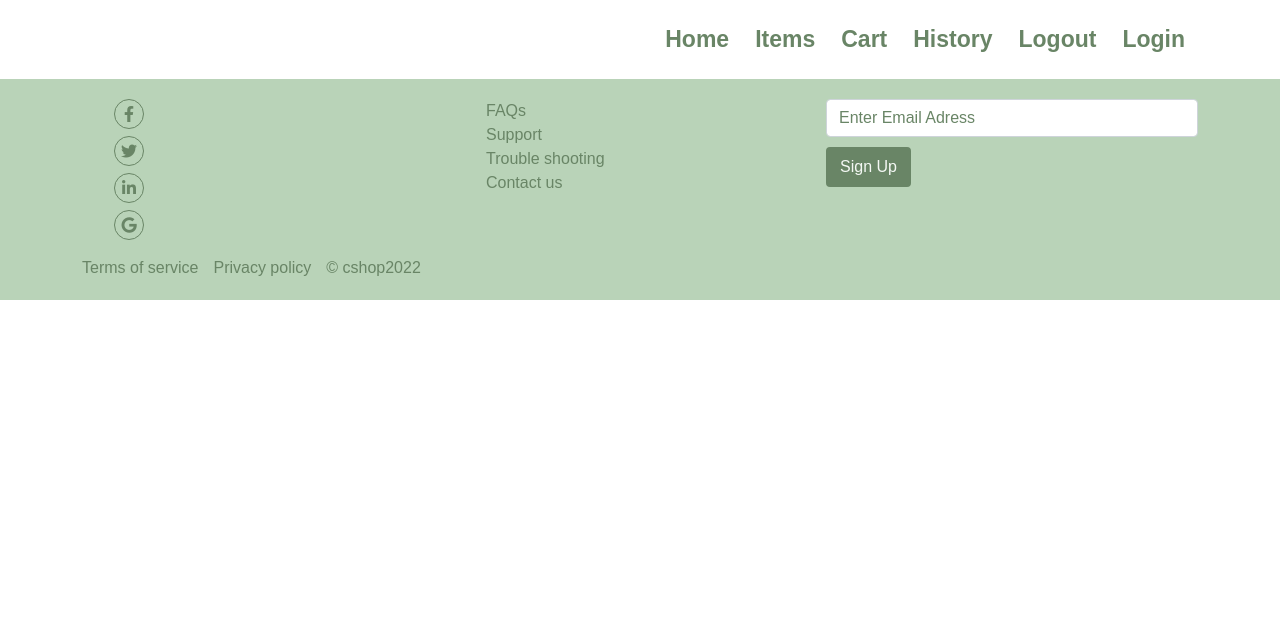
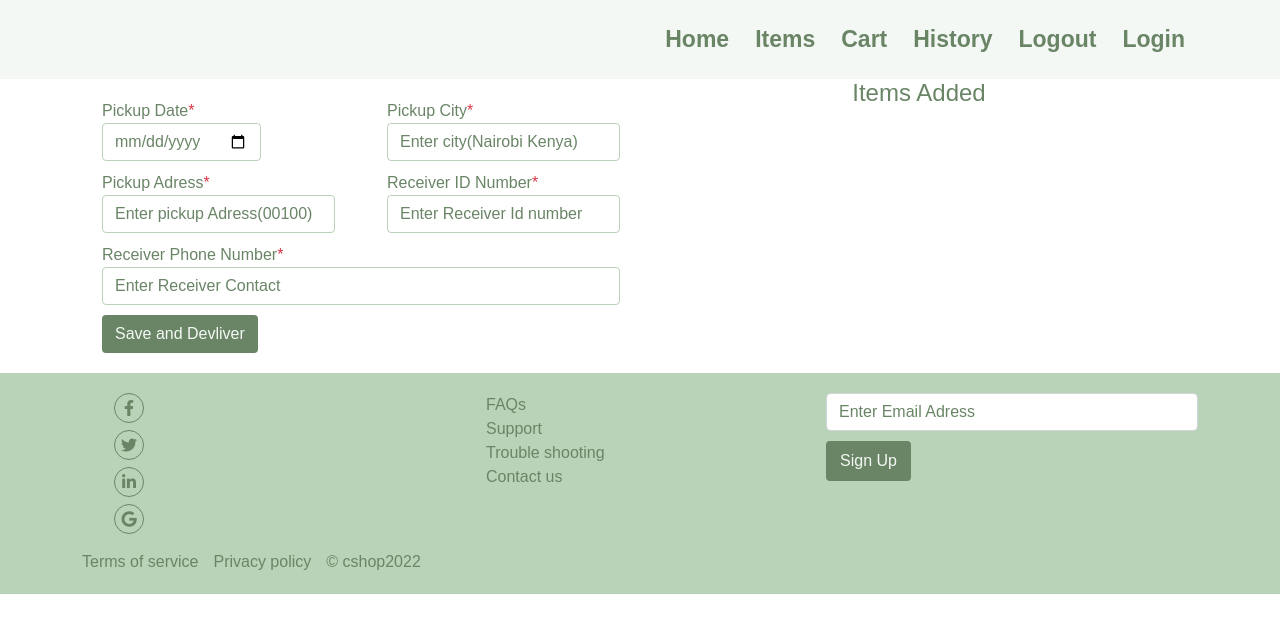
Before and after one commit to uhuru-rawlings/cshop, an Angular app: page /cshop/checkout in a window 1280 px wide. Shown: the top 632 px of the page. Built offline with nearby package versions, Linux system fonts and the light colour scheme.

Commit message:
added data binding to checkout form

```diff
--- a/src/app/checkout/checkout.component.css
+++ b/src/app/checkout/checkout.component.css
@@ -0,0 +1,32 @@
+.checkoutcomponent .container{
+    display: flex;
+}
+.checkoutcomponent .pickupform{
+    width: 50%;
+}
+.checkoutcomponent .pickupform form{
+    margin: 20px;
+}
+.checkoutcomponent .pickupform form .form-control{
+    margin-bottom: 10px;
+    border-color: #B9D3B8;
+    color: #698566;
+}
+label{
+    color: #698566;
+}
+::placeholder{
+    color: #698566;
+}
+#submitbtn{
+    background-color: #698566;
+    color: #F4F8F4;
+}
+.flex_inputs{
+    display: flex;
+    justify-content: space-between;
+}
+.itemspicked{
+    width:50%;
+    color: #698566;
+}
--- a/src/app/checkout/checkout.component.html
+++ b/src/app/checkout/checkout.component.html
@@ -1,7 +1,44 @@
+<div class="nav_bgs">
+    <div class="container">
+        <app-navbar></app-navbar>
+    </div>
+</div>
 <div class="checkoutcomponent">
     <div class="container">
-        <app-navbar></app-navbar>
-
+       <div class="pickupform">
+           <form action="" autocomplete="off" method="post">
+                <div class="flex_inputs">
+                    <div class="form-group">
+                        <label for="pickupdate">Pickup Date<span class="text-danger">*</span></label>
+                         <input type="date" [(ngModel)]="pickupdate" name="pickupdate" id="pickupdate" class="form-control shadow-none" placeholder="Enter pickup date">
+                     </div>
+                     <div class="form-group">
+                         <label for="pickupcity">Pickup City<span class="text-danger">*</span></label>
+                         <input type="text" [(ngModel)]="pickupcity" name="pickupcity" id="pickupcity" class="form-control shadow-none" placeholder="Enter city(Nairobi Kenya)">
+                     </div>
+                </div>
+                <div class="flex_inputs">
+                    <div class="form-group">
+                        <label for="adress">Pickup Adress<span class="text-danger">*</span></label>
+                       <input type="text" [(ngModel)]="adress" name="adress" id="adress" class="form-control shadow-none" placeholder="Enter pickup Adress(00100)">
+                   </div>
+                   <div class="form-group">
+                        <label for="idnumber">Receiver ID Number<span class="text-danger">*</span></label>
+                       <input type="text" [(ngModel)]="idnumber" name="idnumber" id="idnumber" class="form-control shadow-none" placeholder="Enter Receiver Id number">
+                   </div>
+                </div>
+                <div class="form-group">
+                    <label for="recipientcontact">Receiver Phone Number<span class="text-danger">*</span></label>
+                    <input type="tel" [(ngModel)]="recipientcontact" name="recipientcontact" id="recipientcontact" class="form-control shadow-none" placeholder="Enter Receiver Contact">
+                </div>
+                <div class="form-group">
+                    <input type="submit" value="Save and Devliver" class="btn btn-primaryn shadow-none" id="submitbtn">
+                </div>
+           </form>
+       </div>
+       <div class="itemspicked">
+           <h4 class="text-center">Items Added</h4>
+       </div>
     </div>
 </div>
 <app-footer></app-footer>
--- a/src/app/checkout/checkout.component.ts
+++ b/src/app/checkout/checkout.component.ts
@@ -6,7 +6,11 @@ import { Component, OnInit } from '@angular/core';
   styleUrls: ['./checkout.component.css']
 })
 export class CheckoutComponent implements OnInit {
-
+  pickupdate:any = ''
+  pickupcity:any = ''
+  adress:any = ''
+  idnumber:any = ''
+  recipientcontact:any = ''
   constructor() { }
 
   ngOnInit(): void {
```
Also changed, not shown: src/app/cart/cart.component.css (line endings or trailing spaces).
